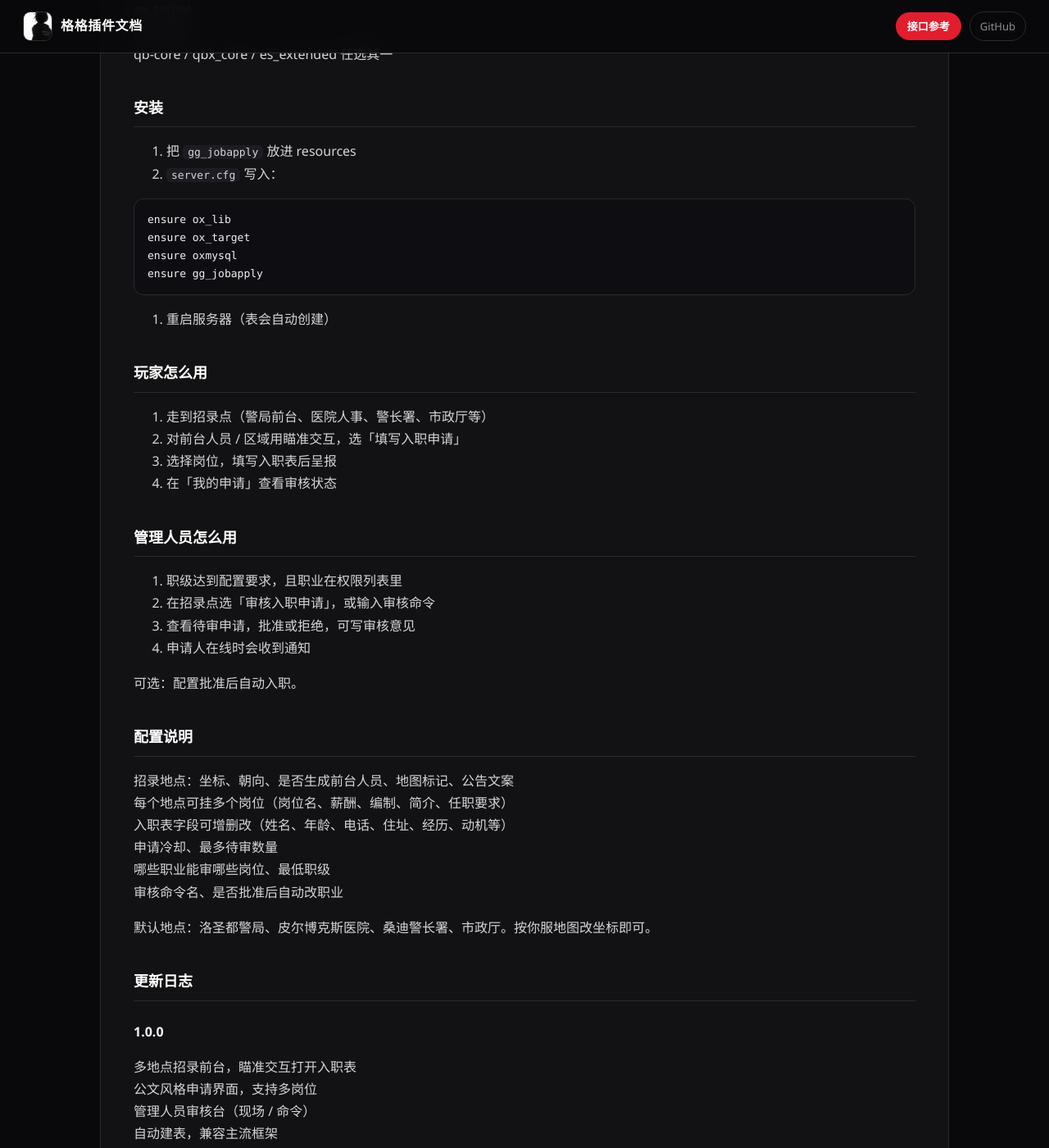
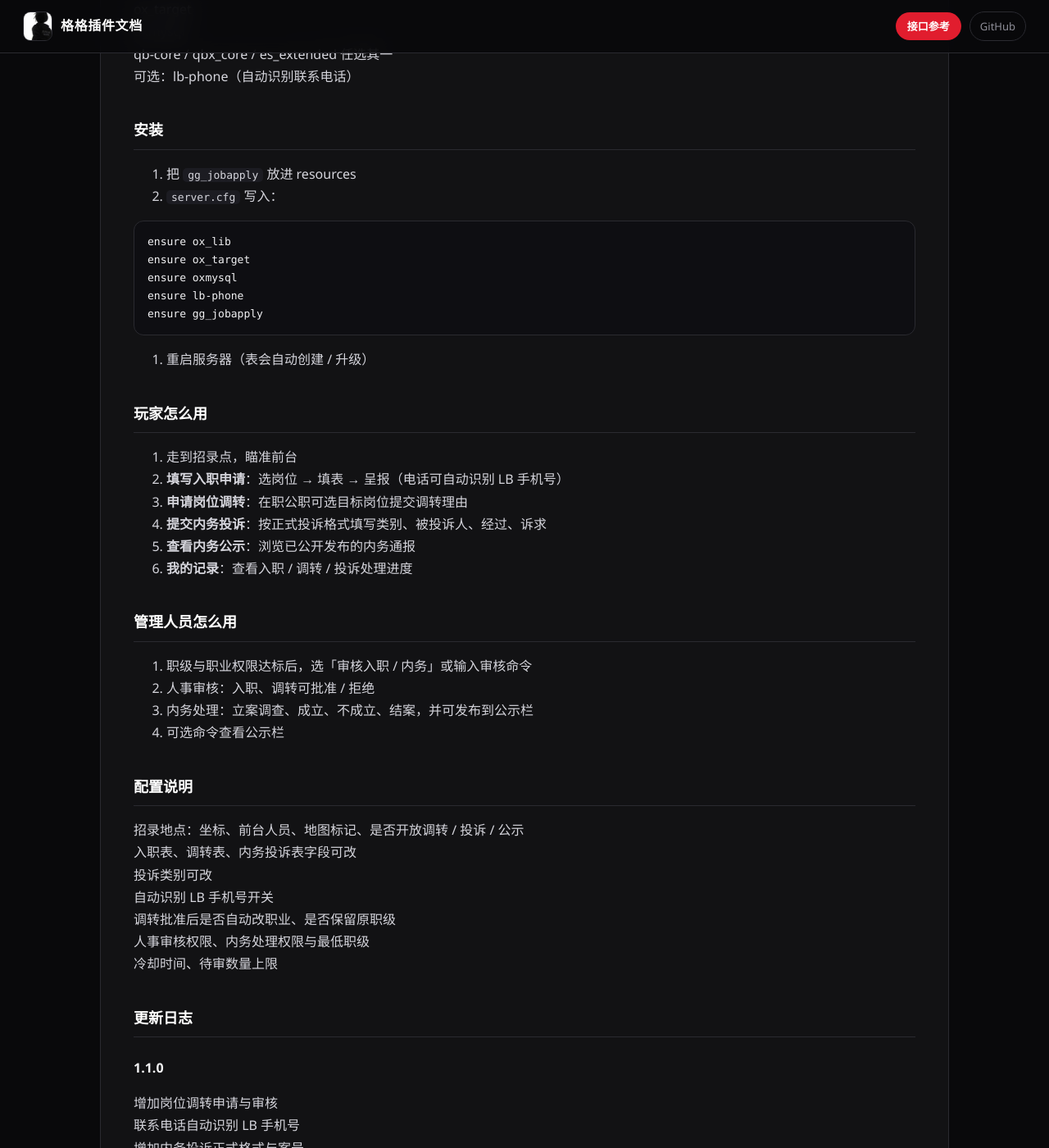
Before and after one commit to gege806/gege-docs, a Jekyll site: the page built from plugins/gg-jobapply.md, in a window 1280 px wide and 1400 px high, scrolled down 394 px. Shown: the whole window at 82% size. Built offline with Jekyll 4.4.1, drawn with Linux system fonts in a browser that asks for light colours; some of the changed text lies outside the part shown.

Commit message:
docs(gg_jobapply): v1.1.0 调转与内务

````diff
--- a/plugins/gg-jobapply.md
+++ b/plugins/gg-jobapply.md
@@ -5,7 +5,7 @@ title: "gg_jobapply - 公职入职申请"
 
 # gg_jobapply - 公职入职申请
 
-玩家在招录点用瞄准交互打开入职表，填写后提交，管理人员可在同地点或命令审核。
+玩家在招录点用瞄准交互打开入职表，支持入职、调转、内务投诉与内务公示。
 
 ## 需要什么
 
@@ -13,6 +13,7 @@ title: "gg_jobapply - 公职入职申请"
 - ox_target
 - oxmysql
 - qb-core / qbx_core / es_extended 任选其一
+- 可选：lb-phone（自动识别联系电话）
 
 ## 安装
 
@@ -23,39 +24,47 @@ title: "gg_jobapply - 公职入职申请"
 ensure ox_lib
 ensure ox_target
 ensure oxmysql
+ensure lb-phone
 ensure gg_jobapply
 ```
 
-3. 重启服务器（表会自动创建）
+3. 重启服务器（表会自动创建 / 升级）
 
 ## 玩家怎么用
 
-1. 走到招录点（警局前台、医院人事、警长署、市政厅等）
-2. 对前台人员 / 区域用瞄准交互，选「填写入职申请」
-3. 选择岗位，填写入职表后呈报
-4. 在「我的申请」查看审核状态
+1. 走到招录点，瞄准前台
+2. **填写入职申请**：选岗位 → 填表 → 呈报（电话可自动识别 LB 手机号）
+3. **申请岗位调转**：在职公职可选目标岗位提交调转理由
+4. **提交内务投诉**：按正式投诉格式填写类别、被投诉人、经过、诉求
+5. **查看内务公示**：浏览已公开发布的内务通报
+6. **我的记录**：查看入职 / 调转 / 投诉处理进度
 
 ## 管理人员怎么用
 
-1. 职级达到配置要求，且职业在权限列表里
-2. 在招录点选「审核入职申请」，或输入审核命令
-3. 查看待审申请，批准或拒绝，可写审核意见
-4. 申请人在线时会收到通知
-
-可选：配置批准后自动入职。
+1. 职级与职业权限达标后，选「审核入职 / 内务」或输入审核命令
+2. 人事审核：入职、调转可批准 / 拒绝
+3. 内务处理：立案调查、成立、不成立、结案，并可发布到公示栏
+4. 可选命令查看公示栏
 
 ## 配置说明
 
-- 招录地点：坐标、朝向、是否生成前台人员、地图标记、公告文案
-- 每个地点可挂多个岗位（岗位名、薪酬、编制、简介、任职要求）
-- 入职表字段可增删改（姓名、年龄、电话、住址、经历、动机等）
-- 申请冷却、最多待审数量
-- 哪些职业能审哪些岗位、最低职级
-- 审核命令名、是否批准后自动改职业
-
-默认地点：洛圣都警局、皮尔博克斯医院、桑迪警长署、市政厅。按你服地图改坐标即可。
+- 招录地点：坐标、前台人员、地图标记、是否开放调转 / 投诉 / 公示
+- 入职表、调转表、内务投诉表字段可改
+- 投诉类别可改
+- 自动识别 LB 手机号开关
+- 调转批准后是否自动改职业、是否保留原职级
+- 人事审核权限、内务处理权限与最低职级
+- 冷却时间、待审数量上限
 
 ## 更新日志
+
+### 1.1.0
+
+- 增加岗位调转申请与审核
+- 联系电话自动识别 LB 手机号
+- 增加内务投诉正式格式与案号
+- 增加内务公示栏展示与处理发布
+- 审核台区分入职 / 调转 / 内务案件
 
 ### 1.0.0
 
````
